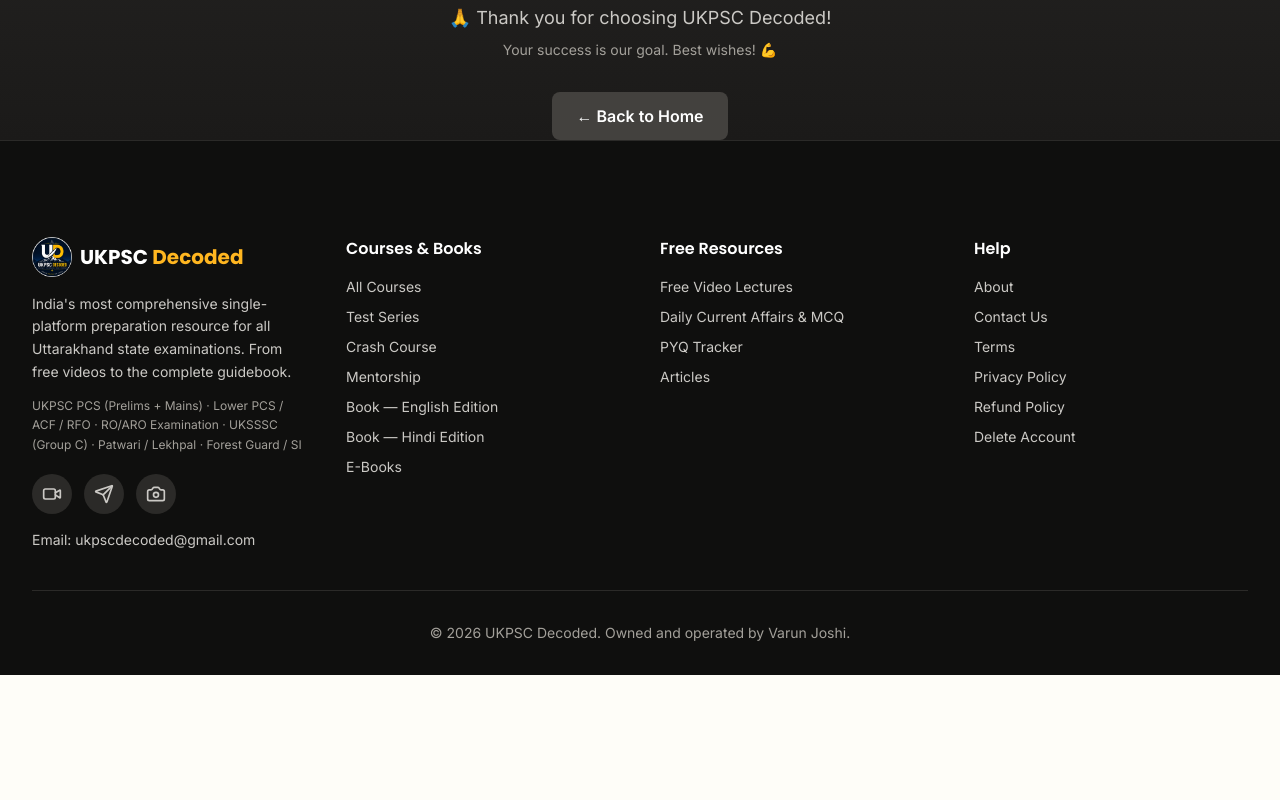
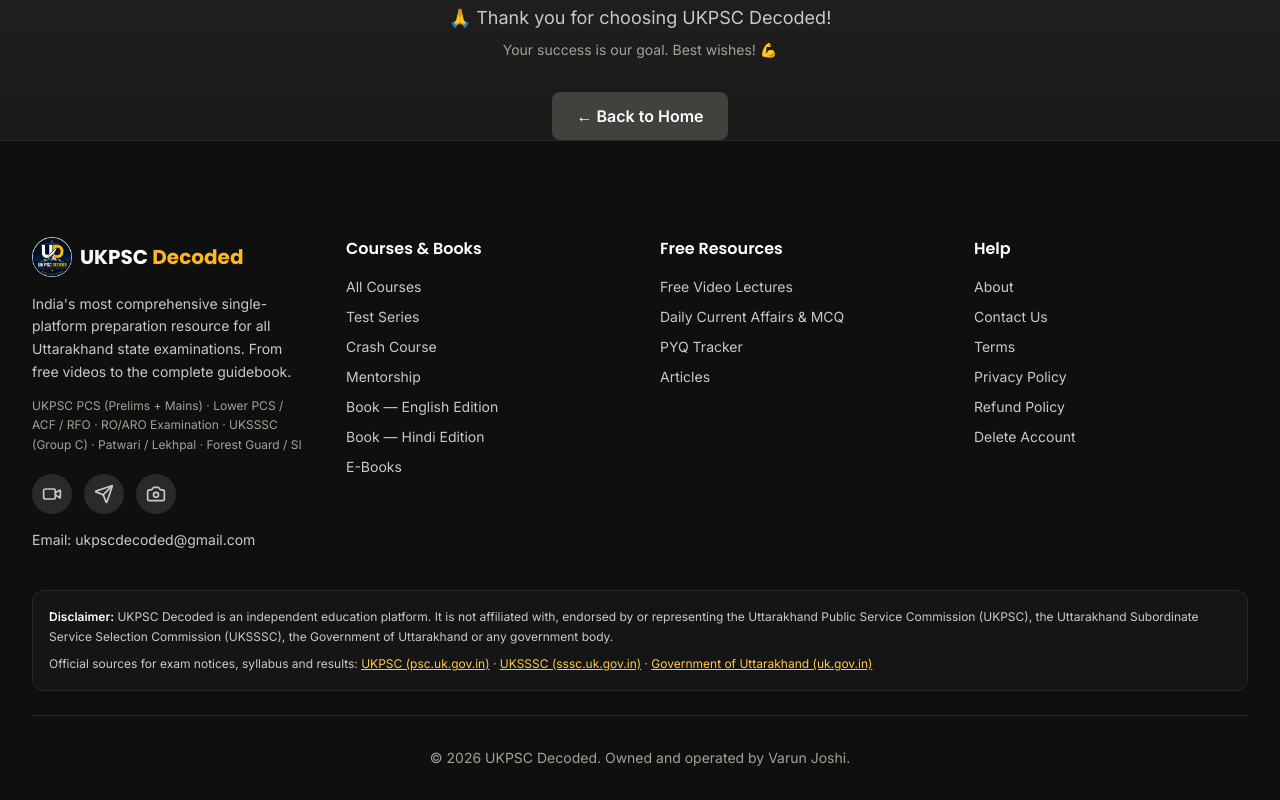
Before and after one commit to joshibhanu2018-design/Ukpscdecoded, a Next.js app in the folder website/: page /order-confirmation in a window 1280 px wide. Shown: the part 877-1677 px from the top of the page. Before the commit the page ends 1552 px from the top, so only its background shows below. Built offline with nearby package versions, Linux system fonts and the light colour scheme; no server answers.

Commit message:
Footer: not-a-government-body disclaimer and official source links (Play policy)
Co-Authored-By: Claude Opus 5.5 <noreply@anthropic.com>
Claude-Session: https://claude.ai/code/session_01AyZM1pTS5yNgaQTSXhcbc6

```diff
--- a/website/src/components/Footer.tsx
+++ b/website/src/components/Footer.tsx
@@ -36,6 +36,12 @@ const columns = [
       { href: "/delete-account", label: "Delete Account" },
     ],
   },
+];
+
+const OFFICIAL_SOURCES = [
+  { label: "UKPSC (psc.uk.gov.in)", href: "https://psc.uk.gov.in" },
+  { label: "UKSSSC (sssc.uk.gov.in)", href: "https://sssc.uk.gov.in" },
+  { label: "Government of Uttarakhand (uk.gov.in)", href: "https://uk.gov.in" },
 ];
 
 export default function Footer() {
@@ -106,7 +112,27 @@ export default function Footer() {
           ))}
         </div>
 
-        <div className="mt-10 border-t border-graphite-800 pt-8 text-center text-sm text-graphite-400">
+        {/* Required by Google Play (Misleading Claims policy): not a government body + official sources. */}
+        <div className="mt-10 rounded-xl border border-graphite-800 bg-graphite-900/60 p-4 text-xs leading-relaxed text-graphite-300">
+          <p>
+            <span className="font-semibold text-white">Disclaimer:</span> UKPSC Decoded is an independent education platform. It is
+            not affiliated with, endorsed by or representing the Uttarakhand Public Service Commission (UKPSC), the Uttarakhand
+            Subordinate Service Selection Commission (UKSSSC), the Government of Uttarakhand or any government body.
+          </p>
+          <p className="mt-2">
+            Official sources for exam notices, syllabus and results:{" "}
+            {OFFICIAL_SOURCES.map((s, i) => (
+              <span key={s.href}>
+                {i > 0 && " · "}
+                <a href={s.href} target="_blank" rel="noopener noreferrer" className="text-saffron-300 underline hover:text-saffron-200">
+                  {s.label}
+                </a>
+              </span>
+            ))}
+          </p>
+        </div>
+
+        <div className="mt-6 border-t border-graphite-800 pt-8 text-center text-sm text-graphite-400">
           <p>
             &copy; {new Date().getFullYear()} {settings.brandName1} {settings.brandName2}. Owned and operated by Varun Joshi.
           </p>
```
Also changed, not shown: 1 other file (tests, documents, lock files or other folders).
